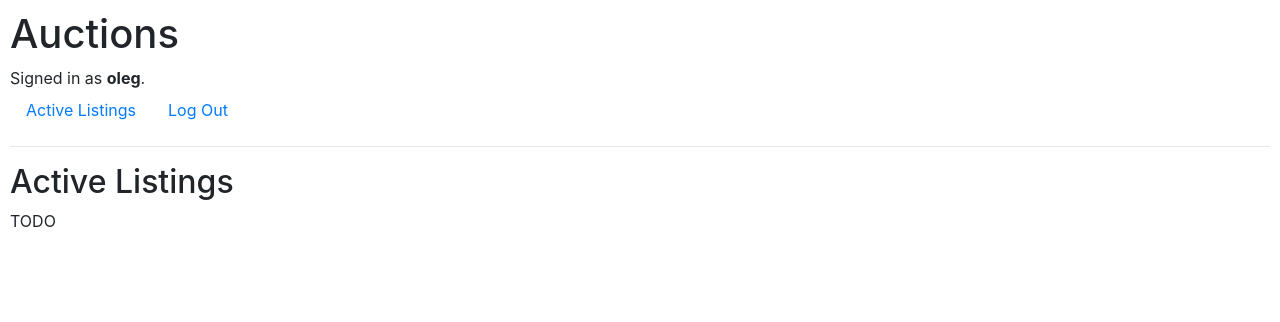
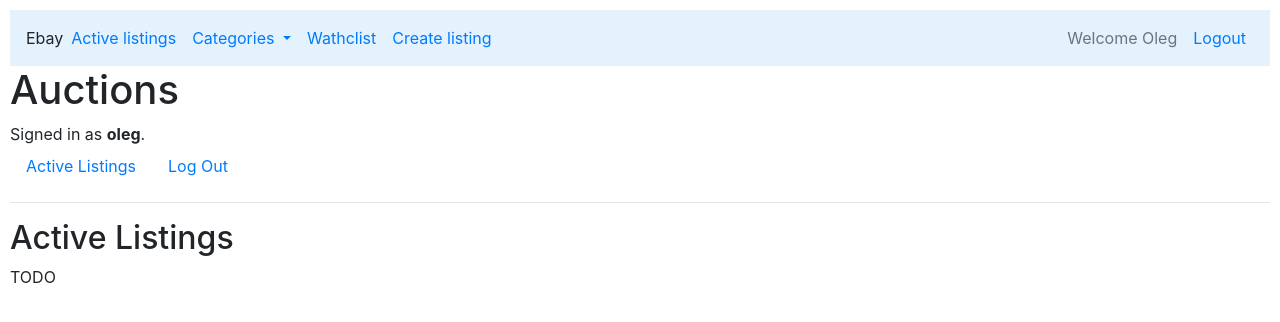
Before and after one commit to oruchkin/commerce, a Django app: page / in a window 1280 px wide. Shown: the top 322 px of the page. Run offline with Django 3.2, Linux system fonts and the light colour scheme; a user stored in the database is signed in; some libraries are stand-ins or nearby versions.

Commit message:
Navbar made

```diff
--- a/auctions/static/auctions/style.css
+++ b/auctions/static/auctions/style.css
@@ -1,3 +1,4 @@
 body {
     padding: 10px;
+
 }
--- a/auctions/templates/auctions/layout.html
+++ b/auctions/templates/auctions/layout.html
@@ -2,12 +2,80 @@
 
 <!DOCTYPE html>
 <html lang="en">
+
 <head>
     <title>{% block title %}Auctions{% endblock %}</title>
-        <link rel="stylesheet" href="https://stackpath.bootstrapcdn.com/bootstrap/4.4.1/css/bootstrap.min.css" integrity="sha384-Vkoo8x4CGsO3+Hhxv8T/Q5PaXtkKtu6ug5TOeNV6gBiFeWPGFN9MuhOf23Q9Ifjh" crossorigin="anonymous">
+    <link rel="stylesheet" href="https://stackpath.bootstrapcdn.com/bootstrap/4.4.1/css/bootstrap.min.css"
+        integrity="sha384-Vkoo8x4CGsO3+Hhxv8T/Q5PaXtkKtu6ug5TOeNV6gBiFeWPGFN9MuhOf23Q9Ifjh" crossorigin="anonymous">
+
     <link href="{% static 'auctions/style.css' %}" rel="stylesheet">
 </head>
+
 <body>
+    <div class="nav-bar">
+        <nav class="navbar navbar-expand-lg navbar-light-light" style="background-color: #e3f2fd;>
+            <a class=" navbar-brand" href="#">Ebay</a>
+            <button class="navbar-toggler" type="button" data-toggle="collapse" data-target="#navbarSupportedContent"
+                aria-controls="navbarSupportedContent" aria-expanded="false" aria-label="Toggle navigation">
+                <span class="navbar-toggler-icon"></span>
+            </button>
+
+            <div class="collapse navbar-collapse" id="navbarSupportedContent">
+                <ul class="navbar-nav mr-auto">
+                    <li class="nav-item active">
+                        <a class="nav-link" href="{% url 'index' %}">Active listings <span class="sr-only">(current)</span></a>
+                    </li>
+
+                    <li class="nav-item dropdown">
+                        <a class="nav-link dropdown-toggle" href="#" id="navbarDropdown" role="button"
+                            data-toggle="dropdown" aria-haspopup="true" aria-expanded="false">
+                            Categories
+                        </a>
+                        <div class="dropdown-menu" aria-labelledby="navbarDropdown">
+                            <a class="dropdown-item" href="#">Fashion</a>
+                            <div class="dropdown-divider"></div>
+                            <a class="dropdown-item" href="#">Toys</a>
+                            <div class="dropdown-divider"></div>
+                            <a class="dropdown-item" href="#">Electronics</a>
+                            <div class="dropdown-divider"></div>
+                            <a class="dropdown-item" href="#">Cars</a>
+                            <div class="dropdown-divider"></div>
+                            <a class="dropdown-item" href="#">Home</a>
+                        </div>
+                    </li>
+                    {% if user.is_authenticated %}
+                    <li class="nav-item">
+                        <a class="nav-link" href="#">Wathclist</a>
+                    </li>
+                    <li class="nav-item">
+                        <a class="nav-link" href="#">Create listing</a>
+                    </li>
+                    {% endif %}
+                </ul>
+
+
+                <ul class="navbar-nav mr-right">
+                    {% if not user.is_authenticated %}
+                    <li class="nav-item">
+                        <a class="nav-link" href="{% url 'register' %}">Register</a>
+                    </li>
+                    <li class="nav-item">
+                        <a class="nav-link" href="{% url 'login' %}">Login</a>
+                    </li>
+                    {% else %}
+                    <li class="nav-item">
+                        <a class="nav-link disabled" href="#" tabindex="-1" aria-disabled="true">Welcome {{ user.username.capitalize }}</a>
+                    </li>
+                    <li class="nav-item">
+                        <a class="nav-link" href="{% url 'logout' %}">Logout</a>
+                    </li>
+                    {% endif %}
+                </ul>
+
+            </div>
+        </nav>
+    </div>
+
     <h1>Auctions</h1>
     <div>
         {% if user.is_authenticated %}
@@ -36,5 +104,17 @@
     <hr>
     {% block body %}
     {% endblock %}
+
+    <script src="https://code.jquery.com/jquery-3.4.1.slim.min.js"
+        integrity="sha384-J6qa4849blE2+poT4WnyKhv5vZF5SrPo0iEjwBvKU7imGFAV0wwj1yYfoRSJoZ+n" crossorigin="anonymous">
+    </script>
+    <script src="https://cdn.jsdelivr.net/npm/popper.js@1.16.0/dist/umd/popper.min.js"
+        integrity="sha384-Q6E9RHvbIyZFJoft+2mJbHaEWldlvI9IOYy5n3zV9zzTtmI3UksdQRVvoxMfooAo" crossorigin="anonymous">
+    </script>
+    <script src="https://stackpath.bootstrapcdn.com/bootstrap/4.4.1/js/bootstrap.min.js"
+        integrity="sha384-wfSDF2E50Y2D1uUdj0O3uMBJnjuUD4Ih7YwaYd1iqfktj0Uod8GCExl3Og8ifwB6" crossorigin="anonymous">
+    </script>
+
 </body>
+
 </html>
```
Also changed, not shown: db.sqlite3. Lines whose indentation alone changed are shown as unchanged.
